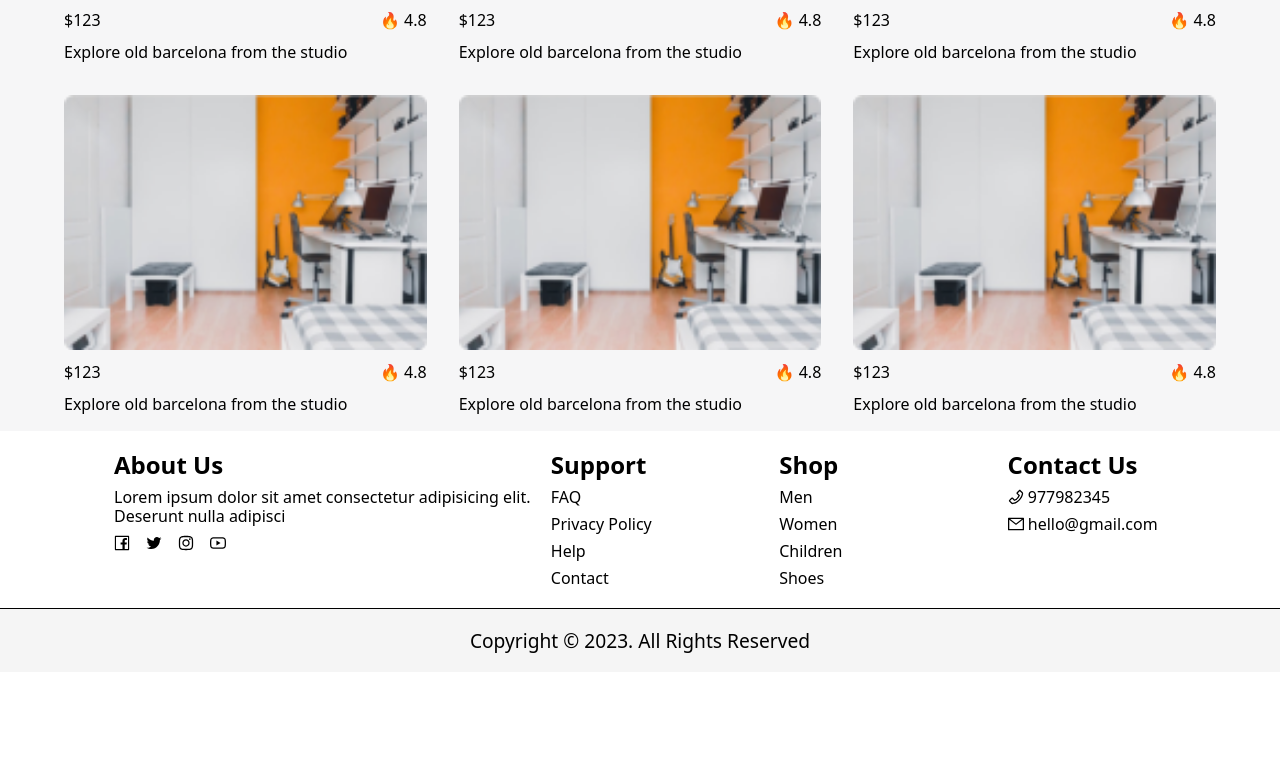
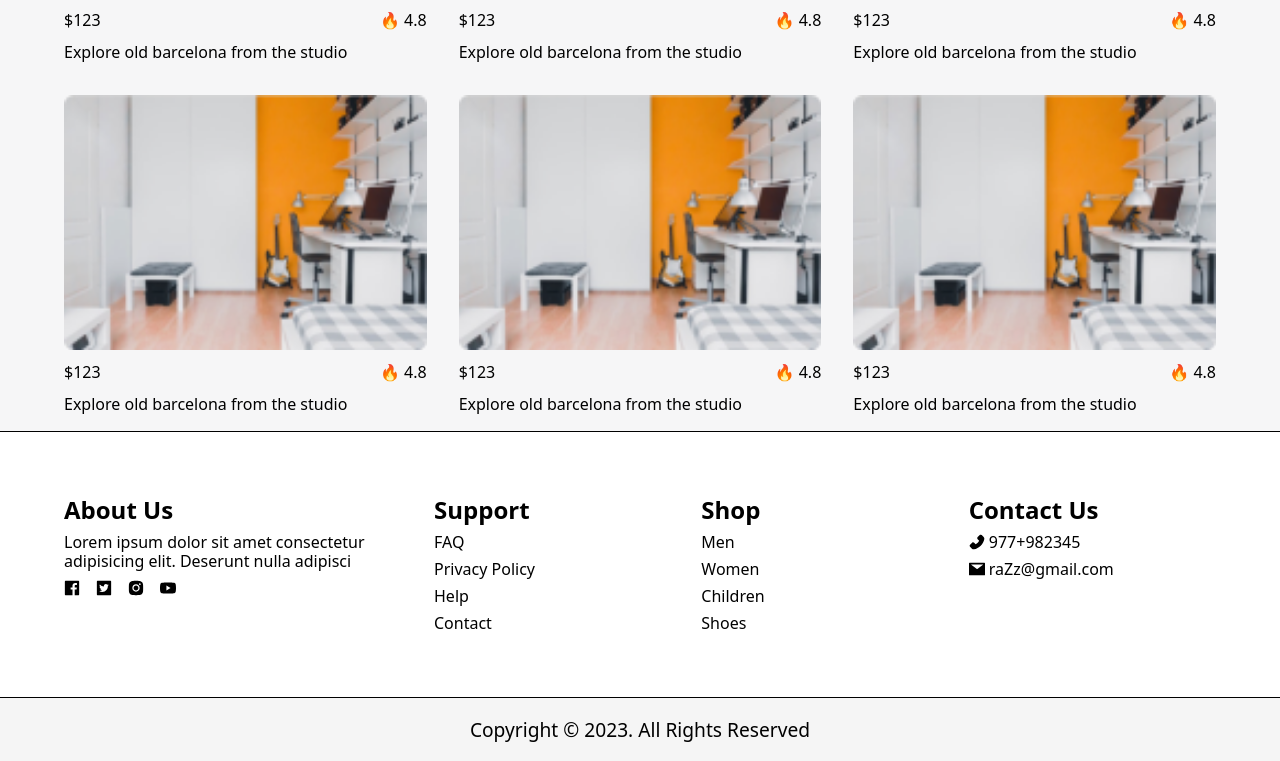
Before and after one commit to craj68168/mobile-first-approach, a Next.js app: page / in a window 1280 px wide. Shown: the part 1640-2401 px from the top of the page. Before the commit the page ends 2312 px from the top, so only its background shows below. Built offline with nearby package versions, Linux system fonts and the light colour scheme.

Commit message:
feat:footer section updated

```diff
--- a/app/globals.css
+++ b/app/globals.css
@@ -18,6 +18,7 @@ body {
 a {
   color: inherit;
   text-decoration: none;
+  cursor: pointer;
 }
 li {
   list-style-type: none;
--- a/app/page.tsx
+++ b/app/page.tsx
@@ -3,12 +3,12 @@ import Head from "next/head";
 import "./styles.css";
 import { useState } from "react";
 import {
-  FacebookOutlined,
-  InstagramOutlined,
-  MailOutlined,
-  PhoneOutlined,
-  TwitterOutlined,
-  YoutubeOutlined,
+  FacebookFilled,
+  InstagramFilled,
+  MailFilled,
+  PhoneFilled,
+  TwitterSquareFilled,
+  YoutubeFilled,
 } from "@ant-design/icons";
 
 export default function Home() {
@@ -226,7 +226,7 @@ export default function Home() {
         </section>
         <footer className="footer">
           <div className="footer-wrapper">
-            <div className="footer-container">
+            <div className={`footer-container`}>
               <div className="about-us">
                 <h2>About Us</h2>
                 <p>
@@ -235,37 +235,69 @@ export default function Home() {
                 </p>
                 <ul className="icons">
                   <li>
-                    <FacebookOutlined />
+                    <a href="#">
+                      <FacebookFilled />
+                    </a>
                   </li>
                   <li>
-                    <TwitterOutlined />
+                    <a href="#">
+                      <TwitterSquareFilled />
+                    </a>
                   </li>
                   <li>
-                    <InstagramOutlined />
+                    <a href="#">
+                      <InstagramFilled />
+                    </a>
                   </li>
                   <li>
-                    <YoutubeOutlined />
+                    <a href="#">
+                      <YoutubeFilled />
+                    </a>
                   </li>
                 </ul>
               </div>
               <div className="support">
                 <h2>Support</h2>
-                <p>FAQ</p>
-                <p>Privacy Policy</p>
-                <p>Help</p>
-                <p>Contact</p>
+                <p>
+                  <a href="#">FAQ</a>
+                </p>
+                <p>
+                  <a href="#">Privacy Policy</a>
+                </p>
+                <p>
+                  <a href="#">Help</a>
+                </p>
+                <p>
+                  <a href="#">Contact</a>
+                </p>
               </div>
               <div className="shop">
                 <h2>Shop</h2>
-                <p>Men</p>
-                <p>Women</p>
-                <p>Children</p>
-                <p>Shoes</p>
+                <p>
+                  <a href="#">Men</a>
+                </p>
+                <p>
+                  <a href="#">Women</a>
+                </p>
+                <p>
+                  <a href="#">Children</a>
+                </p>
+                <p>
+                  <a href="#">Shoes</a>
+                </p>
               </div>
               <div className="contact-us">
                 <h2>Contact Us</h2>
-                <p><PhoneOutlined /> 977982345</p>
-                <p> <MailOutlined /> hello@gmail.com</p>
+                <p>
+                  <a href="#">
+                    <PhoneFilled /> 977+982345
+                  </a>
+                </p>
+                <p>
+                  <a href="#">
+                    <MailFilled /> raZz@gmail.com
+                  </a>
+                </p>
               </div>
             </div>
           </div>
--- a/app/styles.css
+++ b/app/styles.css
@@ -178,6 +178,9 @@ nav ul li a {
   margin-right: -750px;
 }
 
+.footer {
+  border-top: 0.4px solid black;
+}
 .footer-wrapper {
   width: 90%;
   margin: 0 auto;
@@ -186,8 +189,7 @@ nav ul li a {
   display: grid;
   grid-template-columns: 1fr 1fr;
   gap: 20px;
-  padding: 20px 0;
-  margin-left: 50px;
+  padding: 4rem 0;
 }
 .about-us {
   font-size: 1rem;
@@ -202,6 +204,7 @@ nav ul li a {
   align-items: center;
   gap: 1rem;
 }
+
 .support {
   font-size: 1rem;
   font-weight: 400;
@@ -292,7 +295,9 @@ nav ul li a {
     grid-template-columns: repeat(3, 1fr);
   }
   .footer-container {
-    grid-template-columns: 2fr 1fr 1fr 1fr;
+    grid-template-columns: 350px 1fr 1fr 1fr;
+    align-content: center;
+    justify-content: center;
   }
 }
 @media screen and (min-width >= 1024px) {
```
